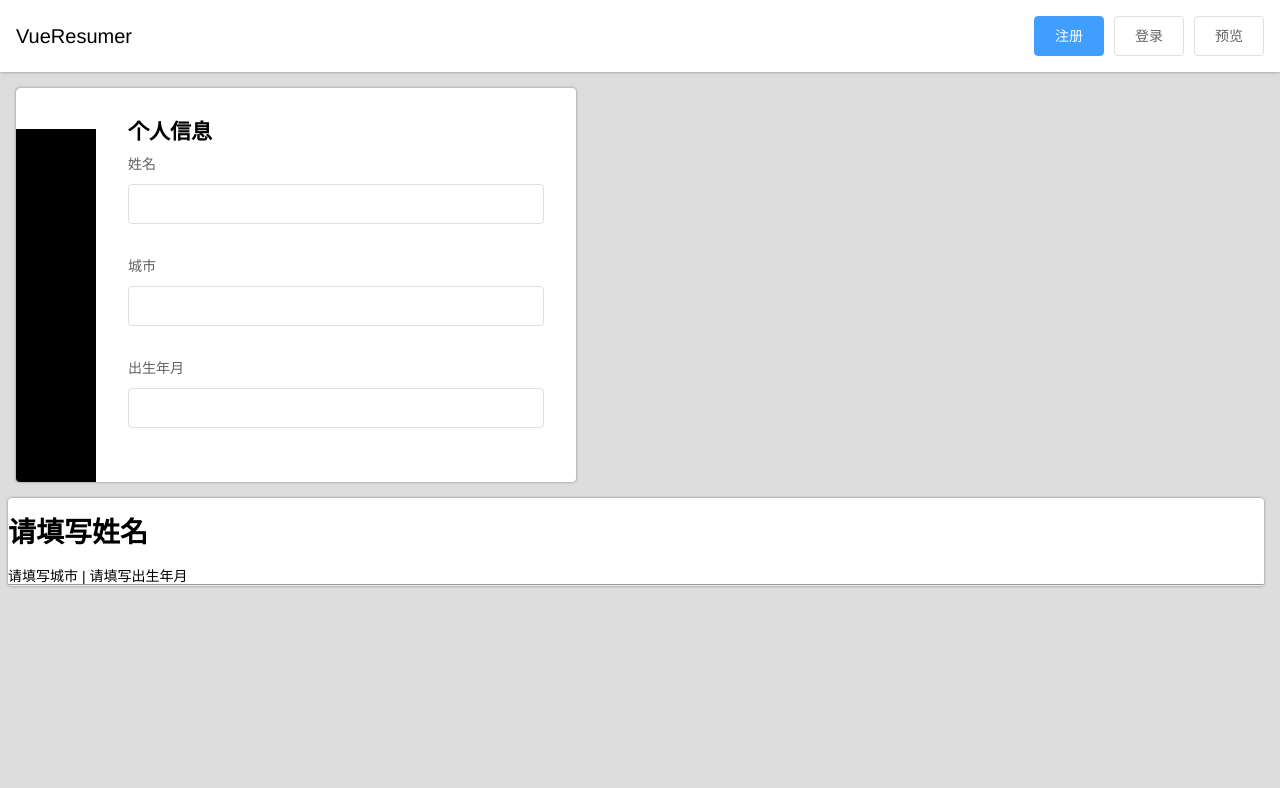
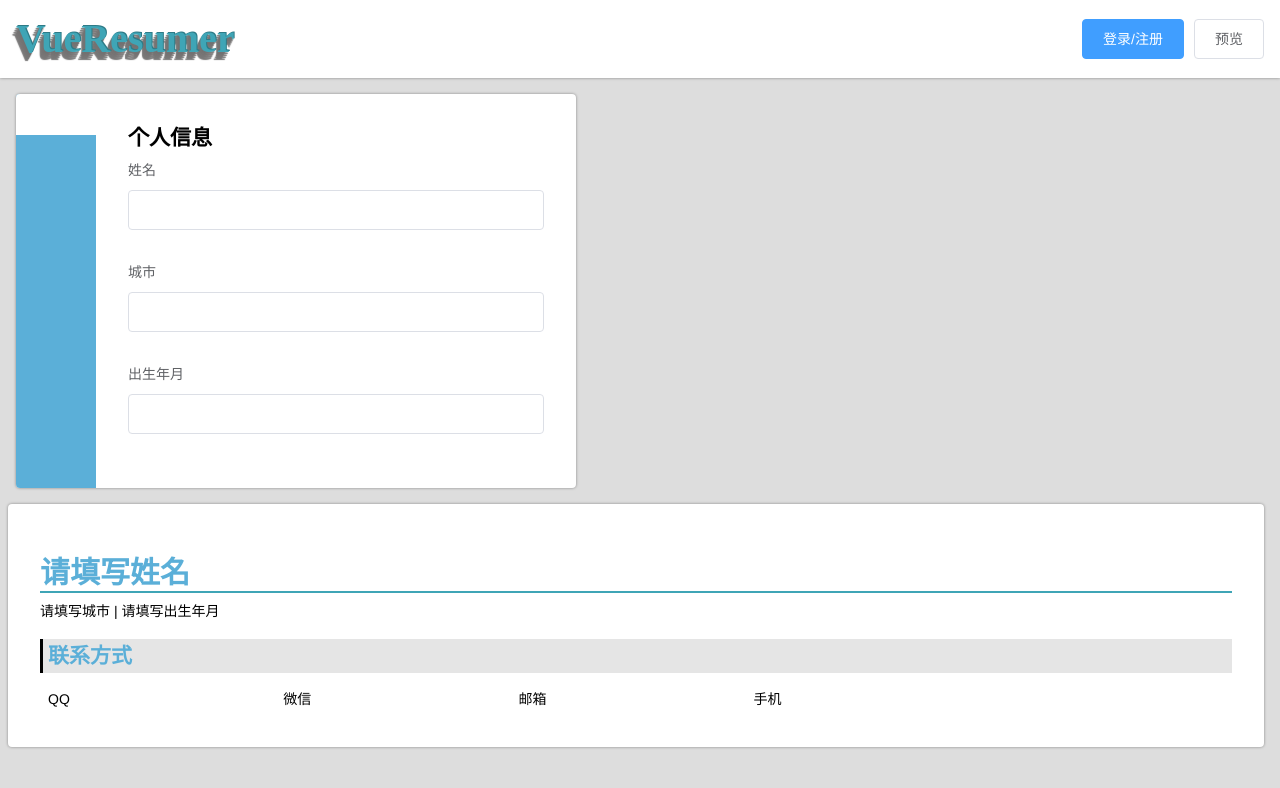
Before and after one commit to liqinan1994/vue-resume, a Vue app: page / in a window 1280 px wide. Shown: the top 788 px of the page. Built offline with nearby package versions, Linux system fonts and the light colour scheme.

Commit message:
添加样式

```diff
--- a/src/App.vue
+++ b/src/App.vue
@@ -1,6 +1,7 @@
 <template>
   <div id="app" v-bind:class="{previewMode : previewMode}">
-    <Topbar class="topbar" v-on:preview="preview" />
+    <Login id="login" v-bind:class="{loginMode:loginMode}" v-on:exit="exit"/>
+    <Topbar class="topbar" v-on:preview="preview" v-on:login="login"/>
     <main>
       <Editor v-bind:resume="resume" class="editor" />
       <Preview v-bind:resume="resume" class="preview" />
@@ -14,13 +15,15 @@
 import Topbar from './components/Topbar'
 import Editor from './components/Editor'
 import Preview from './components/Preview'
+import Login from './components/Login'
 export default {
   name: 'App',
   components: {
-    Topbar,Editor,Preview
+    Topbar,Editor,Preview,Login
   },
   data(){
     return {
+      loginMode: false,
       previewMode:false,
       resume: {
         profile: {
@@ -29,7 +32,7 @@ export default {
           birth: ''
         },
         workHistory: [
-          {company: '', content: ''}
+          {duration:'', company: '', content: ''}
         ],
         studyHistory: [
           {school: '',degree: '',duration: ''}
@@ -50,6 +53,12 @@ export default {
     }
   },
   methods: {
+    login(){
+      this.loginMode = true
+    },
+    exit(){
+      this.loginMode = false
+    },
     preview(){
       this.previewMode = true
     },
@@ -125,4 +134,20 @@ main {
   bottom: 16px;
 }
 
+#login {
+  display: none;
+  background: #fff;
+  border-radius: 16px;
+  box-shadow: 0px 0px 2px 2px hsla(0, 0, 0, 0.3);
+  width: 400px;
+  position: absolute;
+  top: 50%;
+  left: 50%;
+  transform: translate(-50%, -50%);
+  z-index: 2;
+}
+#app>.loginMode {
+  display: block;
+}
+
 </style>
--- a/src/components/Editor.vue
+++ b/src/components/Editor.vue
@@ -20,7 +20,7 @@
 
             <!-- 工作经历 -->
 			<li v-bind:class="{active:currentTab === 1}">
-                <arrayEditor v-bind:items="resume.workHistory" v-bind:labels="{company:'公司',content:'工作内容'}" title="工作经历" />
+                <arrayEditor v-bind:items="resume.workHistory" v-bind:labels="{duration:'工作时间',company:'公司',content:'工作内容'}" title="工作经历" />
 			</li>
 
 			<!-- 学习经历 -->
@@ -67,7 +67,7 @@
 		min-height: 100px;
 		> nav {
 			width: 80px;
-			background: #000;
+			background: #5bafd8;
 			> ol > li {
 				padding: 8px 0;
 				text-align: center;
--- /dev/null
+++ b/src/components/Login.vue
@@ -0,0 +1,61 @@
+<template name='fade'>
+	<div class="login">
+		<div class="logo">
+			<h2>RESUME</h2>
+			<i class="el-icon-close" v-on:click="exit"></i>
+		</div>
+	    <el-form class="two" label-width="50px">
+	      <el-form-item label="账号" prop="pass">
+	        <el-input type="text" auto-complete="off"></el-input>
+	      </el-form-item>
+	      <el-form-item label="密码" prop="pass">
+	        <el-input type="password" auto-complete="off"></el-input>
+	        <el-button type="text">忘记密码?</el-button>
+	      </el-form-item>
+	      <el-button round>登录</el-button>
+	      <el-button round>注册</el-button>
+	    </el-form>
+	</div>
+</template>
+
+<script>
+	export default {
+		props: ['title'],
+		methods: {
+			exit(){
+				this.$emit('exit')
+			}
+		}
+	};
+</script>
+
+<style lang="scss">
+  .login {
+    text-align: center;
+    padding: 32px;
+    display: flex;
+    justify-content: center;
+    flex-direction: column;
+
+    >.two .el-form-item{
+        text-align: right;
+        // background: red;
+      }
+
+    >.logo {
+      display: flex;
+      justify-content: space-between; // align-items: center;
+      font-family: Century Gothic;
+      font-size: 24px;
+      font-weight: bold;
+      color: #3fa5b6;
+      > i {
+        width: 1em;
+        height: 1em;
+        vertical-align: -0.15em;
+        fill: #3fa5b6;
+        overflow: hidden;
+      }
+    }
+  }
+</style>
--- a/src/components/Preview.vue
+++ b/src/components/Preview.vue
@@ -1,14 +1,18 @@
 <template>
 	<div id="Preview">
-		<h1>{{resume.profile.name || '请填写姓名'}}</h1>
-		<p>{{resume.profile.city || '请填写城市'}} | {{resume.profile.birth || '请填写出生年月'}}</p>
-		<hr>
+		<section>
+			<h1>{{resume.profile.name || '请填写姓名'}}</h1>
+			<p>{{resume.profile.city || '请填写城市'}} | {{resume.profile.birth || '请填写出生年月'}}</p>
+	    </section>
+
+
          <section v-if="filter(resume.workHistory).length > 0">
 			<h2>工作经历</h2>
-			<ul>
-				<li v-for="work in filter(resume.workHistory)">
-					{{work.company}}
-					{{work.content}}
+			<ul v-for="work in filter(resume.workHistory)">
+				<li>{{work.duration || '工作起始时间'}}</li>
+				<li>
+					<span>{{work.company}}</span>
+					<span>{{work.content}}</span>
 				</li>
 			</ul>
 			<hr>
@@ -16,11 +20,11 @@
 
 		<section v-if="filter(resume.studyHistory).length > 0">
 			<h2>学习经历</h2>
-			<ul>
-				<li v-for="study in filter(resume.studyHistory)">
-					{{study.school}}
-					{{study.degree}}
-					{{study.duration}}
+			<ul v-for="study in filter(resume.studyHistory)">
+				<li>{{study.duration || '起始时间'}}</li>
+				<li>
+					<span>{{study.school || '学校名称'}}</span>
+					<span>{{study.degree || '学位'}}</span>
 
 				</li>
 			</ul>
@@ -28,13 +32,30 @@
 
 		<section v-if="filter(resume.projects).length > 0">
 			<h2>项目</h2>
-			<ul>
-				<li v-for="project in filter(resume.projects)">
-					{{project.name}}
-					{{project.content}}
-				</li>
+			<ul v-for="project in filter(resume.projects)">
+				<li>{{project.name || '项目名称'}}</li>
+				<li>{{project.content || '内容'}}</li>
 			</ul>
 		</section>
+
+	    <section v-if="filter(resume.awards).length > 0 ">
+	      <h2>获奖情况</h2>
+	      <ul v-for="award in filter(resume.awards)">
+	        <li>{{award.name ||'奖项名称'}}</li>
+	        <li>{{award.content ||'获奖情况'}}</li>
+	      </ul>
+	    </section>
+
+		<section>
+	      <h2>联系方式</h2>
+	      <ul>
+	      	<li>{{resume.contacts.qq || 'QQ'}}</li>
+	      	<li>{{resume.contacts.wechat || '微信'}}</li>
+	        <li>{{resume.contacts.email || '邮箱'}}</li>
+	        <li>{{resume.contacts.phone || '手机'}}</li>
+	        <li></li>
+	      </ul>
+	    </section>
 	</div>
 </template>
 
@@ -59,9 +80,45 @@
 	}
 </script>
 
-<style>
+<style lang='scss'>
 	#Preview {
-
+        padding: 32px;
+        overflow: auto;
+        >section {
+        	overflow: auto;
+        	>h1 {
+		        border-bottom: 2px solid #3fa5b6;
+		        color: #5bafd8;
+		        font-size: 30px;
+		        margin-bottom: 10px;
+        	}
+        	>h2 {
+        		color: #5bafd8;
+		        text-align: left;
+		        background: rgba(0, 0, 0, 0.1);
+		        border-left: 3px solid #000;
+		        padding-left: 4px;
+		        margin: 20px 0 10px 0;
+		        padding: 5px;
+        	}
+        	>ul {
+        		padding: 8px;
+        		display: flex;
+        		>li {
+        			flex: 1;
+        		}
+        	}
+        	>li:nth-child(1) {
+        		flex-grow: 2;
+        		align-self: center;
+        	}
+	        >li:nth-child(2) {
+	          text-align: left;
+	          flex-grow: 4;
+	          display: flex;
+	          flex-direction: column;
+	        }
+        }
 
 	}
 </style>
--- a/src/components/Topbar.vue
+++ b/src/components/Topbar.vue
@@ -4,8 +4,7 @@
 		    VueResumer
 		</div>
 		<div class="actions">
-			<el-button type="primary">注册</el-button>
-			<el-button>登录</el-button>
+			<el-button type="primary" v-on:click="login">登录/注册</el-button>
 			<el-button v-on:click="preview">预览</el-button>
 		</div>
 	</div>
@@ -15,8 +14,11 @@
 	export default {
 		methods: {
 			preview(){
-				alert(1)
+				// alert(1)
 				this.$emit('preview')
+			},
+			login(){
+				this.$emit('login')
 			}
 		}
 	}
@@ -29,5 +31,12 @@
     padding: 16px;
     font-size: 20px;
     align-items: center;
+    > #logo {
+      font-family: Century Gothic;
+      font-size: 40px;
+      font-weight: bold;
+      color: #3fa5b6;
+      text-shadow: 1px -1px 0 #2e7b87, -1px 2px 1px #737272, -2px 4px 1px #767474, -3px 6px 1px #787777, -4px 8px 1px #7b7a7a;
+    }
 }
 </style>
```
Also changed, not shown: 9 other files (tests, documents, lock files or other folders).
